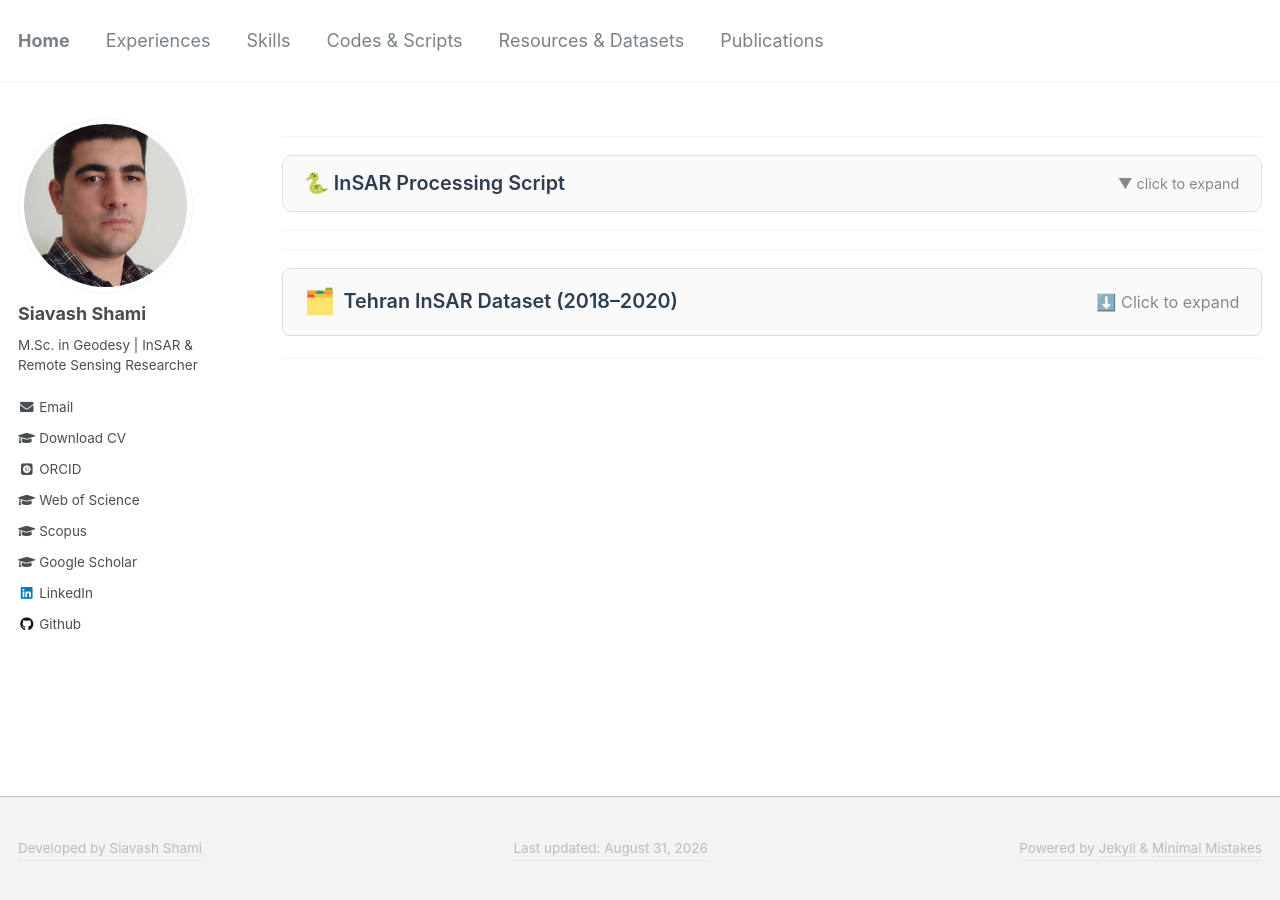
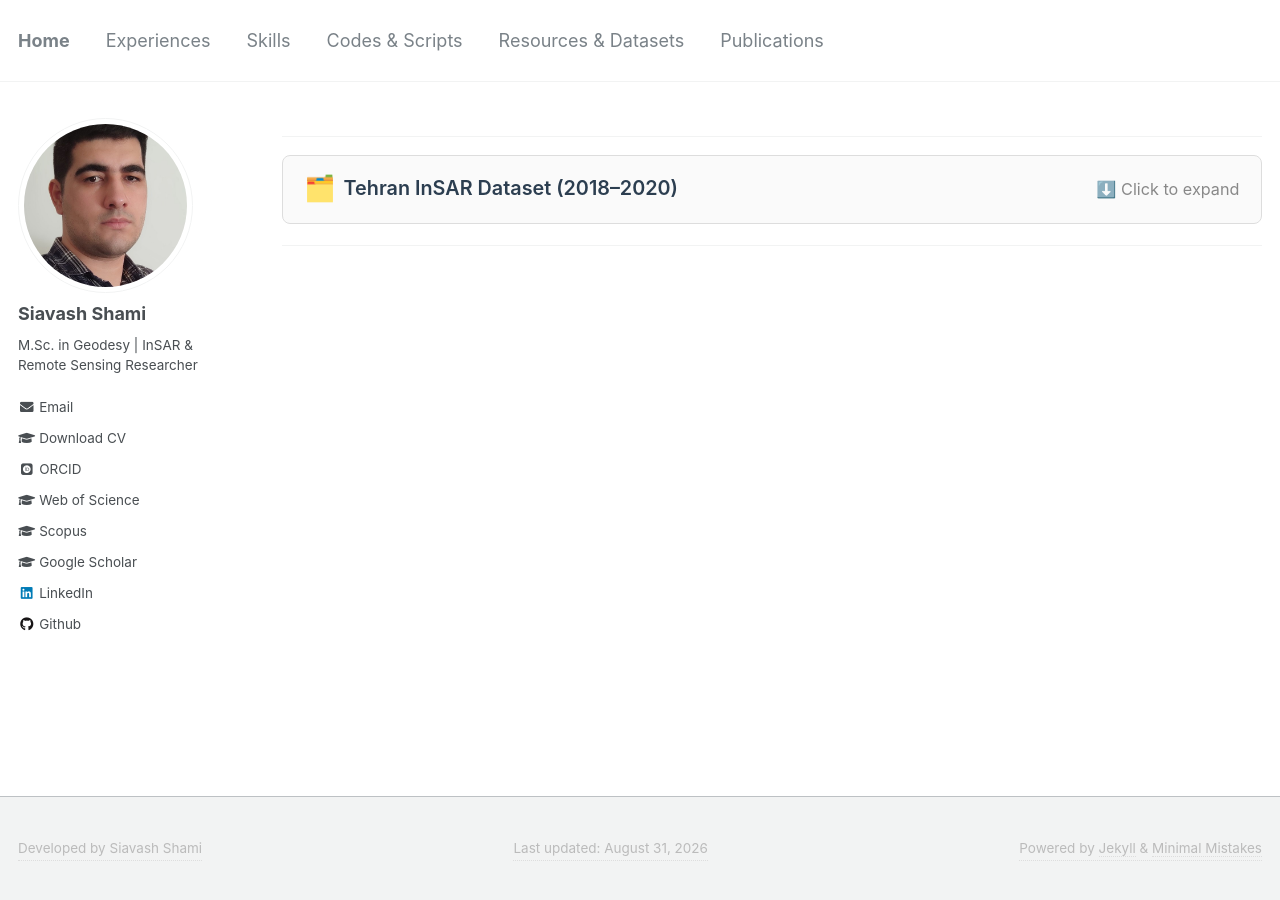
Before and after one commit to siavashshami/siavashshami.github.io, a Jekyll site: the page built from _pages/codes_scripts.md, in a window 1280 px wide. Built offline with Jekyll 4.4.1, drawn with Linux system fonts in a browser that asks for light colours; some web fonts are replaced.

Commit message:
Update codes_scripts.md

```diff
--- a/_pages/codes_scripts.md
+++ b/_pages/codes_scripts.md
@@ -5,23 +5,6 @@ show_title: false
 permalink: /codes_scripts/
 author_profile: true
 
----
----
-<details style="border: 1px solid #e0e0e0; border-radius: 10px; padding: 0.7rem 1.2rem; background: #fafafa; margin-bottom: 1rem;">
-  <summary style="font-size: 1.1rem; font-weight: 600; color: #2c3e50; cursor: pointer; list-style: none; display: flex; align-items: center; justify-content: space-between;">
-    <span>🐍 InSAR Processing Script</span>
-    <span style="font-size: 0.8rem; color: #888; font-weight: 400;">▼ click to expand</span>
-  </summary>
-
-  <div style="padding-top: 0.8rem; border-top: 1px solid #eee; margin-top: 0.5rem;">
-    <p style="margin: 0.3rem 0; color: #444;"><strong>📌 Description:</strong> Python script for automated Sentinel-1 interferogram generation using SNAP.</p>
-    <p style="margin: 0.3rem 0; color: #444;"><strong>🛠️ Requirements:</strong> Python 3.8+ | SNAP 9.0 | snappy</p>
-    <p style="margin: 0.5rem 0;"><strong>📥 Download:</strong> <a href="#" style="color: #3498db; text-decoration: none; border-bottom: 1px dotted #3498db;">script.py</a></p>
-    <div style="margin-top: 0.6rem; padding: 0.5rem 0.8rem; background: #f0f4f8; border-left: 3px solid #3498db; font-size: 0.9rem; color: #555;">
-      <strong>▶️ Usage:</strong> python script.py --master S1A_20210101 --slave S1A_20210201
-    </div>
-  </div>
-</details>
 ---
 ---
 <details style="border: 1px solid #ddd; border-radius: 8px; padding: 0.8rem 1.2rem; margin-bottom: 1.2rem; background: #fafafa; transition: all 0.2s;">
```
